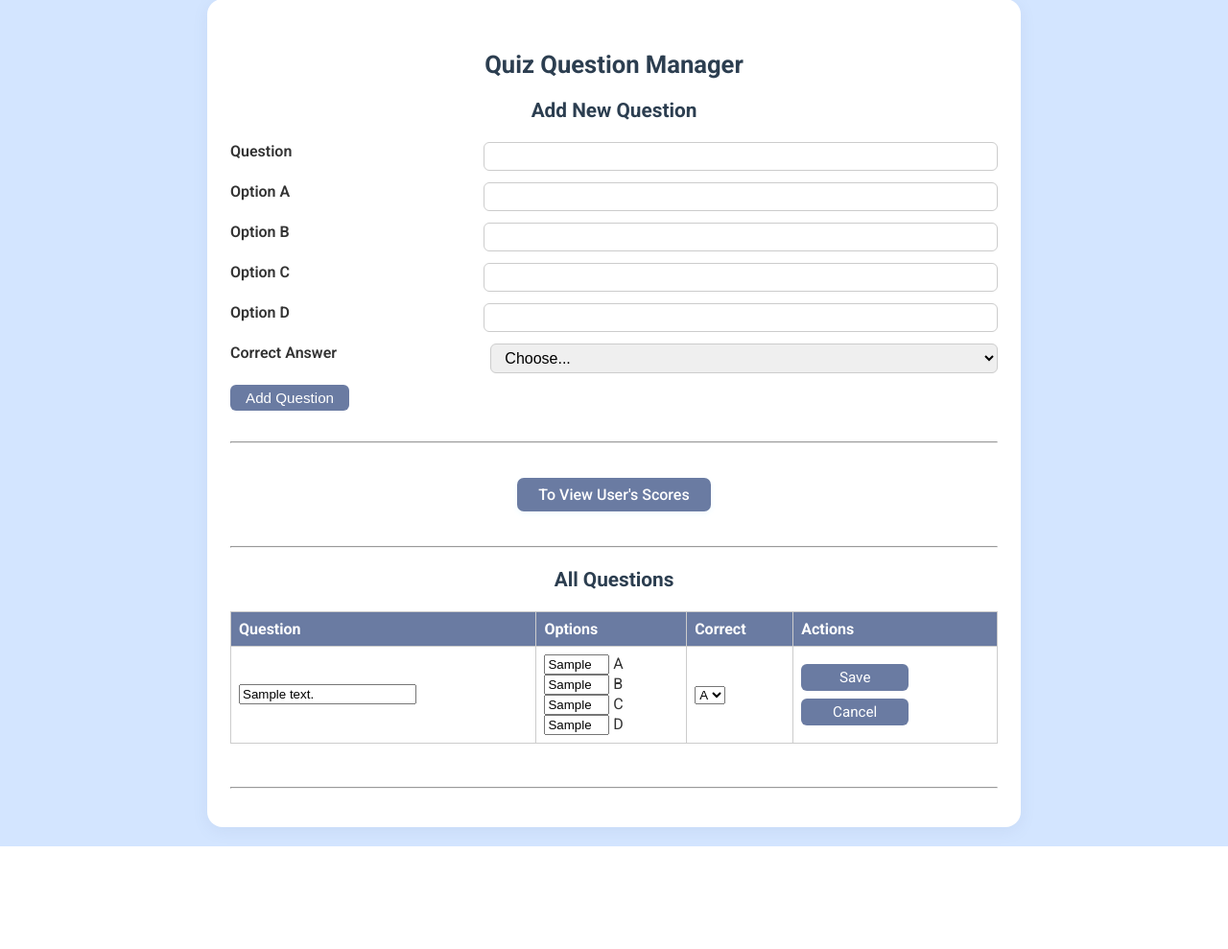
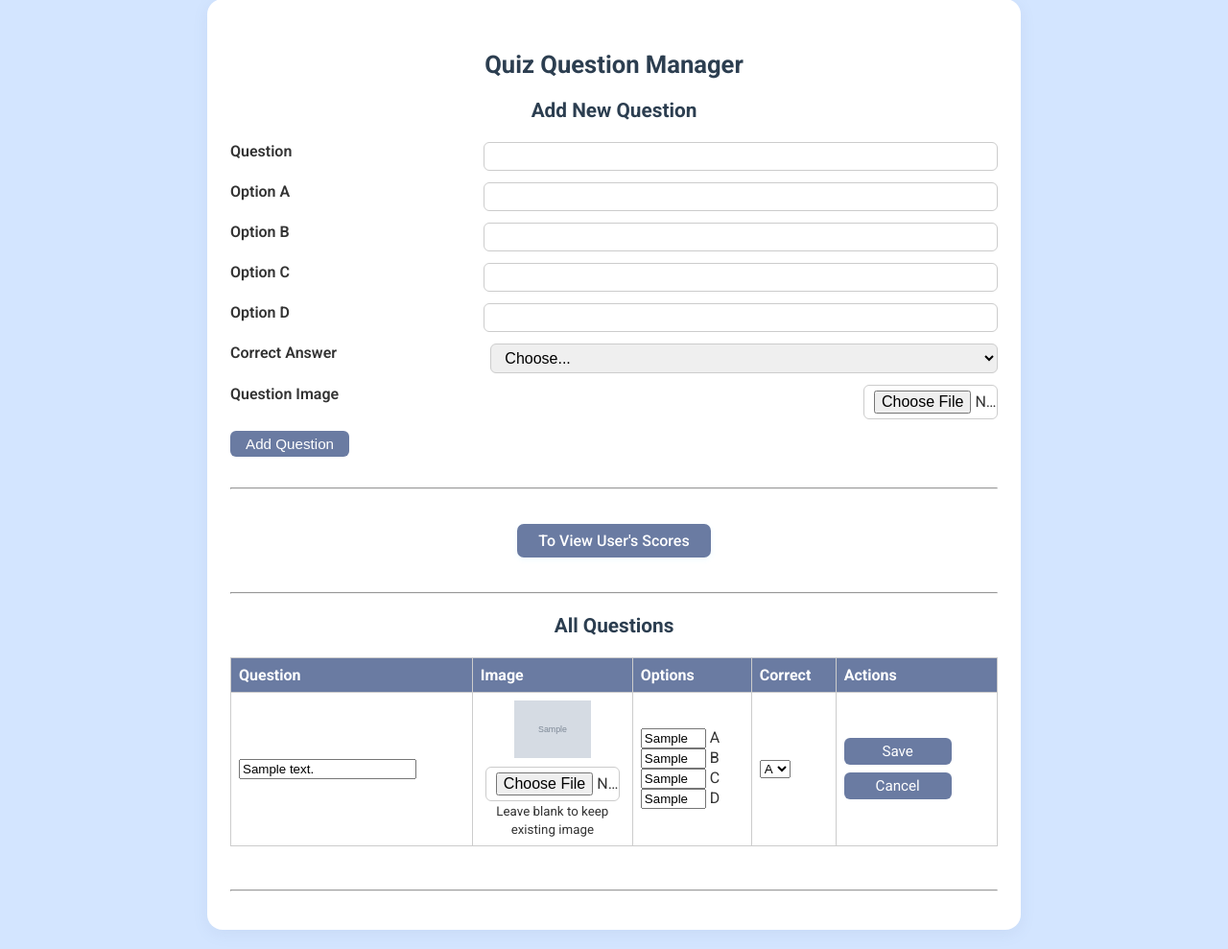
Before and after one commit to soohong-26/HearTogether, a PHP site: page /admin_quiz.php?edit=1 in a window 1280 px wide. Shown: the part 159-1148 px from the top of the page at 96% size. Before the commit the page ends 1041 px from the top, so only its background shows below. Run offline with PHP 8.4, Linux system fonts and the light colour scheme; the visitor is signed in with stand-in values (Sample User, id 1); tables that the repository leaves empty or names only in its code hold one stand-in row (values such as "Sample post"); grey boxes marked "Sample" are stand-in pictures.

Commit message:
the quiz are able to now add images to the questions for more interactive and fun design games

```diff
--- a/admin_quiz.php
+++ b/admin_quiz.php
@@ -16,9 +16,29 @@ if ($_SERVER['REQUEST_METHOD'] === 'POST' && isset($_POST['add_question'])) {
     $d = trim($_POST['option_d']);
     $correct = $_POST['correct_option'];
 
+    $image_filename = null;
+if (isset($_FILES['question_image']) && $_FILES['question_image']['error'] === UPLOAD_ERR_OK) {
+    $uploadDir = 'uploads/';
+    if (!is_dir($uploadDir)) mkdir($uploadDir, 0777, true);
+    $fileTmpPath = $_FILES['question_image']['tmp_name'];
+    $fileName = uniqid() . '_' . basename($_FILES['question_image']['name']);
+    $destPath = $uploadDir . $fileName;
+    $imageType = exif_imagetype($fileTmpPath);
+
+    // Only allow gif, png, jpg, jpeg
+    $allowedTypes = [IMAGETYPE_GIF, IMAGETYPE_PNG, IMAGETYPE_JPEG];
+    $allowedExtensions = ['gif', 'png', 'jpg', 'jpeg'];
+    $fileExt = strtolower(pathinfo($fileName, PATHINFO_EXTENSION));
+    if (in_array($imageType, $allowedTypes) && in_array($fileExt, $allowedExtensions)) {
+        move_uploaded_file($fileTmpPath, $destPath);
+        $image_filename = $destPath;
+    }
+}
+
+
     if ($q && $a && $b && $c && $d && in_array($correct, ['A','B','C','D'])) {
-        $stmt = $conn->prepare("INSERT INTO quiz_questions (question_text, option_a, option_b, option_c, option_d, correct_option) VALUES (?, ?, ?, ?, ?, ?)");
-        $stmt->bind_param("ssssss", $q, $a, $b, $c, $d, $correct);
+        $stmt = $conn->prepare("INSERT INTO quiz_questions (question_text, image, option_a, option_b, option_c, option_d, correct_option) VALUES (?, ?, ?, ?, ?, ?, ?)");
+        $stmt->bind_param("sssssss", $q, $image_filename, $a, $b, $c, $d, $correct);
         $stmt->execute();
         header("Location: admin_quiz.php?quiz_action=add_success");
         exit();
@@ -38,9 +58,36 @@ if ($_SERVER['REQUEST_METHOD'] === 'POST' && isset($_POST['edit_question'])) {
     $d = trim($_POST['edit_option_d']);
     $correct = $_POST['edit_correct_option'];
 
+    // Fetch current image filename
+    $old_img_stmt = $conn->prepare("SELECT image FROM quiz_questions WHERE question_id=?");
+    $old_img_stmt->bind_param("i", $qid);
+    $old_img_stmt->execute();
+    $old_img_res = $old_img_stmt->get_result();
+    $old_img_row = $old_img_res->fetch_assoc();
+    $old_image_filename = $old_img_row ? $old_img_row['image'] : null;
+
+    // Handle image upload (allow .gif, .png, .jpg, .jpeg only)
+    $image_filename = $old_image_filename;
+    if (isset($_FILES['question_image']) && $_FILES['question_image']['error'] === UPLOAD_ERR_OK) {
+        $uploadDir = 'uploads/';
+        if (!is_dir($uploadDir)) mkdir($uploadDir, 0777, true);
+        $fileTmpPath = $_FILES['question_image']['tmp_name'];
+        $fileName = uniqid() . '_' . basename($_FILES['question_image']['name']);
+        $destPath = $uploadDir . $fileName;
+        $imageType = exif_imagetype($fileTmpPath);
+        $allowedTypes = [IMAGETYPE_GIF, IMAGETYPE_PNG, IMAGETYPE_JPEG];
+        $allowedExtensions = ['gif', 'png', 'jpg', 'jpeg'];
+        $fileExt = strtolower(pathinfo($fileName, PATHINFO_EXTENSION));
+        if (in_array($imageType, $allowedTypes) && in_array($fileExt, $allowedExtensions)) {
+            move_uploaded_file($fileTmpPath, $destPath);
+            $image_filename = $destPath;
+        }
+    }
+
     if ($q && $a && $b && $c && $d && in_array($correct, ['A','B','C','D'])) {
-        $stmt = $conn->prepare("UPDATE quiz_questions SET question_text=?, option_a=?, option_b=?, option_c=?, option_d=?, correct_option=? WHERE question_id=?");
-        $stmt->bind_param("ssssssi", $q, $a, $b, $c, $d, $correct, $qid);
+        // Now always update the image column!
+        $stmt = $conn->prepare("UPDATE quiz_questions SET question_text=?, image=?, option_a=?, option_b=?, option_c=?, option_d=?, correct_option=? WHERE question_id=?");
+        $stmt->bind_param("sssssssi", $q, $image_filename, $a, $b, $c, $d, $correct, $qid);
         $stmt->execute();
         header("Location: admin_quiz.php?quiz_action=edit_success");
         exit();
@@ -249,6 +296,19 @@ if ($selected_user) {
         border-radius: 6px;
         font-size: 1rem;
     }
+
+    input[type="file"] {
+        font-size: 1rem;
+        font-family: 'Roboto', sans-serif;
+        padding: 5px 10px;
+        border-radius: 6px;
+        border: 1px solid var(--border-colour);
+        background: #fff;
+        color: var(--text);
+        max-width: 140px;    /* << add this */
+        box-sizing: border-box;
+    }
+
     .user-select-form {
         display: flex;
         align-items: center;
@@ -261,6 +321,13 @@ if ($selected_user) {
     }
     .center {
         text-align: center;
+    }
+
+    .quiz-table .quiz-image {
+        max-width:80px;
+        max-height:60px;
+        object-fit:contain;
+        fill: var(--heading-colour);
     }
 
     /* Toast styles */
@@ -290,7 +357,7 @@ if ($selected_user) {
         <h2>Quiz Question Manager</h2>
 
         <!-- Add Question Form -->
-        <form method="POST" autocomplete="off">
+        <form method="POST" enctype="multipart/form-data" autocomplete="off">
             <h3>Add New Question</h3>
             <div class="form-row">
                 <label for="question_text">Question</label>
@@ -312,6 +379,8 @@ if ($selected_user) {
                 <label for="option_d">Option D</label>
                 <input type="text" id="option_d" name="option_d" maxlength="100" required>
             </div>
+
+            <!-- Correct Answer Option -->
             <div class="form-row">
                 <label for="correct_option">Correct Answer</label>
                 <select id="correct_option" name="correct_option" required>
@@ -322,6 +391,13 @@ if ($selected_user) {
                     <option value="D">D</option>
                 </select>
             </div>
+
+            <!-- Image Attachment -->
+            <div class="form-row">
+                <label for="question_image">Question Image</label>
+               <input type="file" id="question_image" name="question_image" accept="image/gif, image/png, image/jpeg, image/jpg">
+            </div>
+
             <div class="form-row center">
                 <button type="submit" name="add_question" class="action-btn">Add Question</button>
             </div>
@@ -339,6 +415,7 @@ if ($selected_user) {
             <thead>
                 <tr>
                     <th>Question</th>
+                    <th style="width: 150px;">Image</th>
                     <th>Options</th>
                     <th>Correct</th>
                     <th>Actions</th>
@@ -348,10 +425,20 @@ if ($selected_user) {
             <?php foreach ($questions as $q): ?>
                 <?php if (isset($_GET['edit']) && $_GET['edit'] == $q['question_id']): ?>
                 <tr>
-                        <form method="POST">
+                    <form method="POST" enctype="multipart/form-data">
                         <input type="hidden" name="edit_question" value="<?= $q['question_id'] ?>">
                         <td>
                             <input type="text" name="edit_question_text" value="<?= htmlspecialchars($q['question_text']) ?>" required maxlength="255">
+                        </td>
+                        <td style="text-align:center; width: 150px;">
+                            <?php if (!empty($q['image'])): ?>
+                                <img src="<?= htmlspecialchars($q['image']) ?>" alt="Current Image" style="max-width:80px; max-height:60px; object-fit:contain; margin-bottom:5px;"><br>
+                            <?php else: ?>
+                                <img src="images/quiz_default.svg" alt="Default Image" style="max-width:80px; max-height:60px; object-fit:contain; margin-bottom:5px;"><br>
+                            <?php endif; ?>
+                            <input type="file" name="question_image" accept=".gif,.png,.jpg,.jpeg,image/gif,image/png,image/jpeg">
+                            <br>
+                            <small>Leave blank to keep existing image</small>
                         </td>
                         <td>
                             <input type="text" name="edit_option_a" value="<?= htmlspecialchars($q['option_a']) ?>" required maxlength="100" style="width:60px;"> A<br>
@@ -377,7 +464,16 @@ if ($selected_user) {
                 </tr>
                 <?php else: ?>
                     <tr>
-                        <td><?= htmlspecialchars($q['question_text']) ?></td>
+                        <td>
+                            <?= htmlspecialchars($q['question_text']) ?>
+                        </td>
+                        <td style="text-align:center; width: 150px;">
+                            <?php if (!empty($q['image'])): ?>
+                                <img src="<?= htmlspecialchars($q['image']) ?>" alt="Question Image" style="max-width:80px; max-height:60px; object-fit:contain;">
+                            <?php else: ?>
+                                <img src="images/quiz_default.svg" alt="Default Image" class="quiz_image">
+                            <?php endif; ?>
+                        </td>
                         <td>
                             A. <?= htmlspecialchars($q['option_a']) ?><br>
                             B. <?= htmlspecialchars($q['option_b']) ?><br>
```
Also changed, not shown: quiz_start.php (+20 -1 lines), images/quiz_default.svg (added), uploads/684bf2d6ce845_Soo Hong.png (added), uploads/684bfa6bdc166_guy.png (added). Lines whose indentation alone changed are shown as unchanged.
